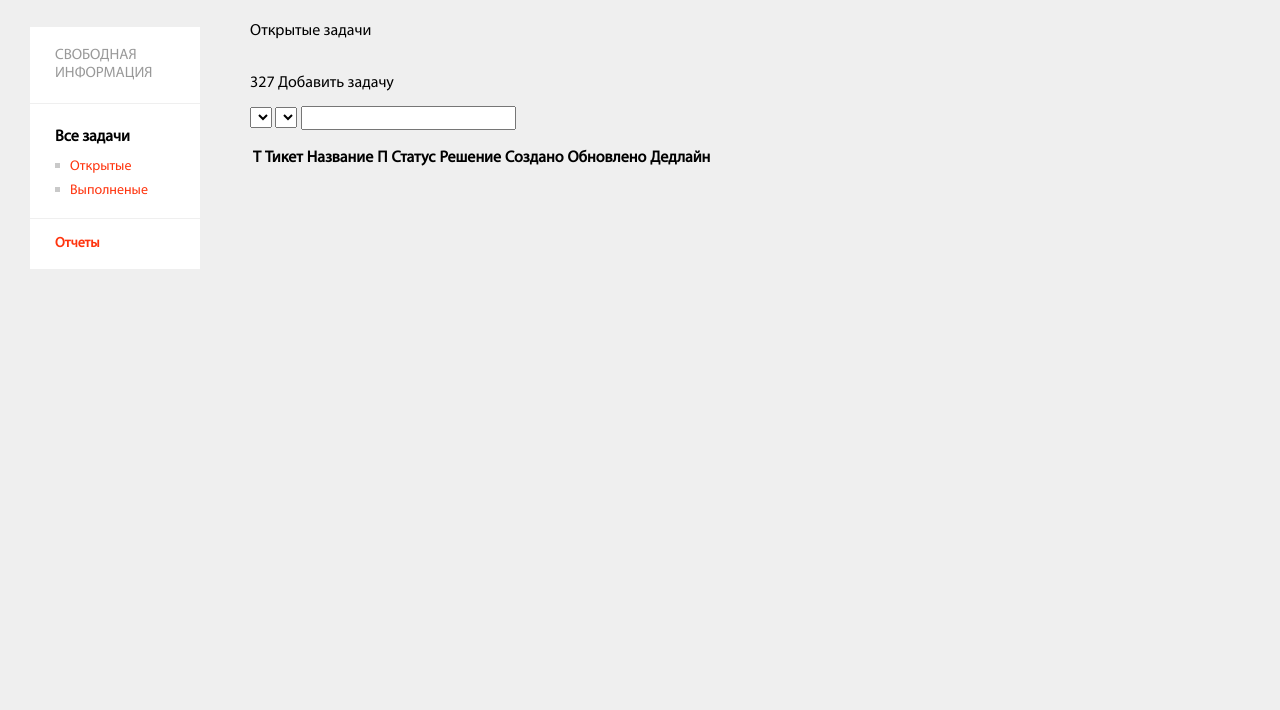
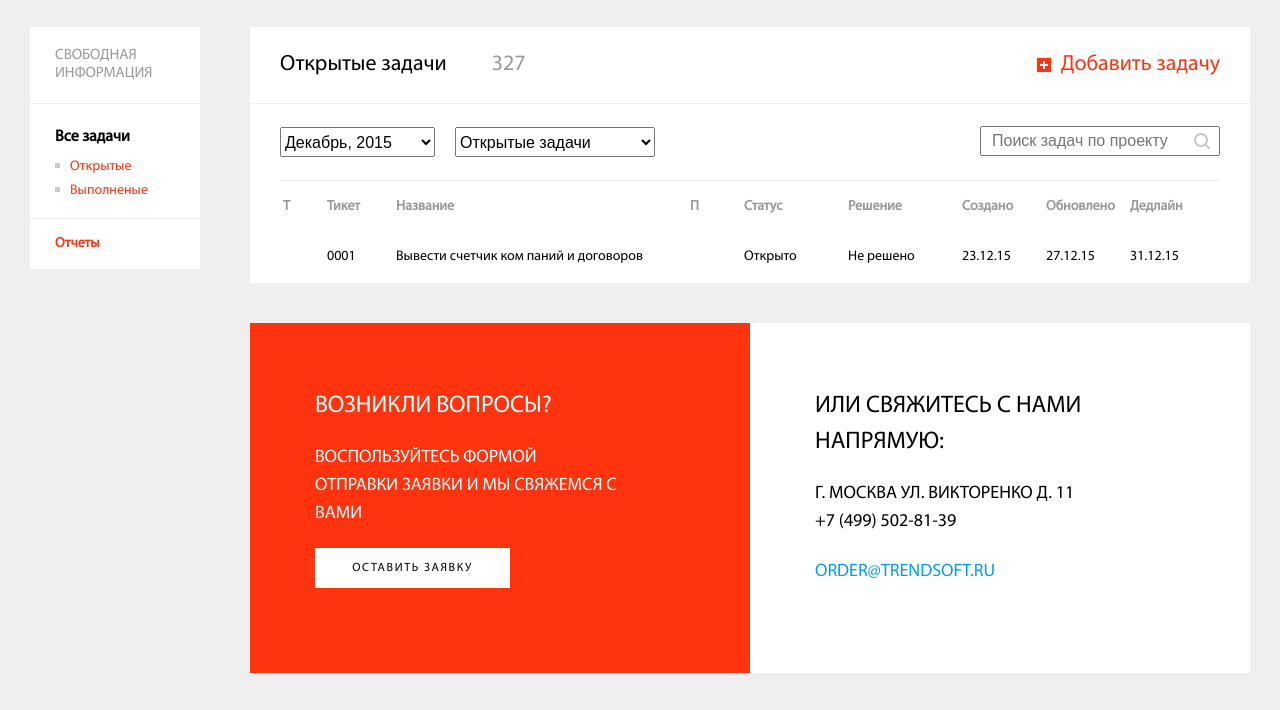
Before and after one commit to Zveroboev/Trend-Soft, a website: page index.html in a window 1280 px wide. Shown: the part 143-853 px from the top of the page. Before the commit the page ends 800 px from the top, so only its background shows below. Drawn offline with nearby package versions, Linux system fonts and the light colour scheme; files that its build step writes are made by us from their sources; files whose address does not match are found by name.

Commit message:
Продолжаю верстку тестового задания

```diff
--- a/index.html
+++ b/index.html
@@ -69,30 +69,76 @@
         <div class="tasks-table__heading-wrapper">
           <p class="tasks-table__type-tasks">Открытые задачи</p>
           <span class="tasks-table__sum-tasks">327</span>
-          <a class="tasks-table__add-task">Добавить задачу</a>
+          <a class="tasks-table__add-task">
+            <span class="tasks-table__add-task-decor"></span>
+            <span class="tasks-table__add-task-text">Добавить задачу</span>
+          </a>
         </div>
         <form class="tasks-table__filter-wrapper">
-          <label for="date" class="theme__visually-hidden"></label>
-          <select name="date" id="date" class="tasks-table__filter-date"></select>
-          <label for="type" class="theme__visually-hidden"></label>
-          <select name="type" id="type" class="tasks-table__filter-type"></select>
-          <label for="search" class="theme__visually-hidden"></label>
-          <input name="search" id="search" type="search">
+          <label for="date" class="theme__visually-hidden">Выберите дату</label>
+          <select name="date" id="date" class="tasks-table__filter-date">
+            <option value="Декабрь, 2015" class="tasks-table__filter-date-option">Декабрь, 2015</option>
+            <option value="Октябрь, 2015" class="tasks-table__filter-date-option" disabled>Октябрь, 2015</option>
+          </select>
+          <label for="type" class="theme__visually-hidden">Выберите тип</label>
+          <select name="type" id="type" class="tasks-table__filter-type">
+            <option value="Открытые" class="tasks-table__filter-type">Открытые задачи</option>
+            <option value="Выполненные" class="tasks-table__filter-type" disabled>Выполненные задачи</option>
+          </select>
+          <label class="tasks-table__filter-search-wrapper">
+            <span class="theme__visually-hidden">Поиск</span>
+            <input name="search" id="search" type="search" class="tasks-table__filter-search"
+                   placeholder="Поиск задач по проекту">
+          </label>
         </form>
-        <table class="table-tasks__table">
-          <tr class="table-tasks__table-row">
-            <th class="table-tasks__table-title">Т</th>
-            <th class="table-tasks__table-title">Тикет</th>
-            <th class="table-tasks__table-title">Название</th>
-            <th class="table-tasks__table-title">П</th>
-            <th class="table-tasks__table-title">Статус</th>
-            <th class="table-tasks__table-title">Решение</th>
-            <th class="table-tasks__table-title">Создано</th>
-            <th class="table-tasks__table-title">Обновлено</th>
-            <th class="table-tasks__table-title">Дедлайн</th>
+        <table class="table-tasks__table table">
+          <tr class="table__row table__row--title">
+            <th class="table__data table__data--1 table__title">Т</th>
+            <th class="table__data table__data--2 table__title">Тикет</th>
+            <th class="table__data table__data--3 table__title">Название</th>
+            <th class="table__data table__data--4 table__title">П</th>
+            <th class="table__data table__data--5 table__title">Статус</th>
+            <th class="table__data table__data--6 table__title">Решение</th>
+            <th class="table__data table__data--7 table__title">Создано</th>
+            <th class="table__data table__data--8 table__title">Обновлено</th>
+            <th class="table__data table__data--9 table__title">Дедлайн</th>
+            <th></th>
+          </tr>
+          <tr class="table__row">
+            <td class="table__data table__data--1"></td>
+            <td class="table__data table__data--2">0001</td>
+            <td class="table__data table__data--3">Вывести счетчик ком паний и договоров</td>
+            <td class="table__data table__data--4"></td>
+            <td class="table__data table__data--5">Открыто</td>
+            <td class="table__data table__data--6">Не решено</td>
+            <td class="table__data table__data--7">23.12.15</td>
+            <td class="table__data table__data--8">27.12.15</td>
+            <td class="table__data table__data--9">31.12.15</td>
+            <td class="table__data table__data--10"></td>
           </tr>
         </table>
       </div>
+      <section class="right-column__feedback feedback">
+        <div class="feedback__form-wrapper">
+          <p class="feedback__form-heading">Возникли вопросы?</p>
+          <p class="feedback__form-text">Воспользуйтесь формой отправки заявки и мы свяжемся с вами</p>
+          <a href="#" class="feedback__form-link btn">Оставить заявку</a>
+        </div>
+        <div class="feedback__adress-wrapper">
+          <p class="feedback__adress-heading">
+            или свяжитесь с нами напрямую:
+          </p>
+          <p class="feedback__adress">
+            г. Москва ул. Викторенко д. 11
+            <br>
+            +7 (499) 502-81-39
+          </p>
+          <a href="#" class="feedback__adress-link">order@trendsoft.ru</a>
+        </div>
+      </section>
+      <section class="main-footer">
+
+      </section>
     </section>
   </div>
 </main>
--- a/sass/btn.scss
+++ b/sass/btn.scss
@@ -14,9 +14,9 @@
 
 .btn:hover,
 .btn:focus{
-  background-color: #e63312;
+  background-color: $red-color-hover;
 }
 
 .btn:active {
-  background-color: #b7280e;
+  background-color: $red-color-active;
 }
--- /dev/null
+++ b/sass/feedback.scss
@@ -0,0 +1,88 @@
+.feedback {
+  display: flex;
+  flex-wrap: wrap;
+  min-height: 350px;
+  margin-bottom: 40px;
+}
+
+.feedback__form-wrapper {
+  background-color: $red-color;
+  color: $white-color;
+  text-transform: uppercase;
+  padding-left: 65px;
+  padding-top: 65px;
+  width: 50%;
+  box-sizing: border-box;
+  flex-grow: 0;
+}
+
+.feedback__form-heading {
+  font-size: 24px;
+  line-height: 36px;
+  margin: 0;
+  margin-bottom: 20px;
+}
+
+.feedback__form-text {
+  font-size: 18px;
+  line-height: 28px;
+  padding-right: 130px;
+  margin: 0;
+  margin-bottom: 20px;
+}
+
+.feedback__form-link {
+  color: $black-color;
+  background-color: $white-color;
+  width: 165px;
+}
+
+.feedback__form-link:hover,
+.feedback__form-link:focus {
+  background-color: $gray-color;
+}
+
+.feedback__form-link:active {
+  background-color: #999999;
+}
+
+.feedback__adress-wrapper {
+  text-transform: uppercase;
+  padding-left: 65px;
+  padding-top: 65px;
+  width: 50%;
+  box-sizing: border-box;
+  flex-grow: 0;
+  background-color: $white-color;
+}
+
+.feedback__adress-heading {
+  font-size: 24px;
+  line-height: 36px;
+  padding-right: 70px;
+  margin: 0;
+  margin-bottom: 20px;
+}
+
+.feedback__adress {
+  font-size: 18px;
+  line-height: 28px;
+  margin: 0;
+  margin-bottom: 10px;
+}
+
+.feedback__adress-link {
+  font-size: 18px;
+  line-height: 52px;
+  text-decoration: none;
+  color: #009bff;
+}
+
+.feedback__adress-link:hover,
+.feedback__adress-link:focus{
+  color: #007fd1;
+}
+
+.feedback__adress-link:active{
+  color: #014c7b;
+}
--- a/sass/right-column.scss
+++ b/sass/right-column.scss
@@ -6,6 +6,7 @@
   display: flex;
   align-items: center;
   position: relative;
+  margin-bottom: 30px;
 }
 
 .right-column__top-icon {
--- a/sass/style.scss
+++ b/sass/style.scss
@@ -11,3 +11,5 @@
 @import "left-column.scss";
 @import "right-column.scss";
 @import "tasks-table";
+@import "table.scss";
+@import "feedback.scss";
--- /dev/null
+++ b/sass/table.scss
@@ -0,0 +1,56 @@
+.table {
+  width: 100%;
+}
+
+.table__row {
+  border-bottom: 1px solid $gray-color;
+  min-height: 50px;
+  font-size: 14px;
+  line-height: 46px;
+  color: $black-color;
+}
+
+.table__row--title {
+  color: #999999;
+}
+
+.table__data {
+  text-align: left;
+  vertical-align: middle;
+}
+
+.table__data--1 {
+  width: 40px;
+}
+
+.table__data--2 {
+  width: 65px;
+}
+
+.table__data--3 {
+  width: 290px;
+}
+
+.table__data--4 {
+  width: 50px;
+}
+
+.table__data--5 {
+  width: 100px;
+}
+
+.table__data--6 {
+  width: 110px;
+}
+
+.table__data--7 {
+  width: 80px;
+}
+
+.table__data--8 {
+  width: 80px;
+}
+
+.table__data--9 {
+  width: 80px;
+}
--- a/sass/tasks-table.scss
+++ b/sass/tasks-table.scss
@@ -0,0 +1,132 @@
+.tasks-table {
+  background-color: $white-color;
+  padding: 0 30px;
+  margin-bottom: 40px;
+}
+
+.tasks-table__heading-wrapper {
+  display: flex;
+  align-items: center;
+  flex-wrap: wrap;
+  border-bottom: 1px solid $gray-color;
+  margin: 0 -30px;
+  padding: 0 30px;
+  min-height: 76px;
+  font-size: 22px;
+  line-height: 36px;
+}
+
+.tasks-table__type-tasks {
+  margin: 0;
+  margin-right: 45px;
+}
+
+.tasks-table__sum-tasks {
+  margin-right: auto;
+  color: #999999;
+}
+
+.tasks-table__add-task {
+  padding-left: 25px;
+  color: $red-color;
+  cursor: pointer;
+  position: relative;
+}
+
+.tasks-table__add-task-decor {
+  height: 14px;
+  width: 14px;
+  background-color: $red-color;
+  border: 1px solid $gray-color;
+  position: absolute;
+  left: 0;
+  top: 10px;
+}
+
+.tasks-table__add-task-decor::after {
+  content: "";
+  height: 2px;
+  width: 8px;
+  background-color: $white-color;
+  position: absolute;
+  left: 3px;
+  top: 6px;
+}
+
+.tasks-table__add-task-decor::before {
+  content: "";
+  height: 8px;
+  width: 2px;
+  background-color: $white-color;
+  position: absolute;
+  left: 6px;
+  top: 3px;
+}
+
+.tasks-table__add-task:hover,
+.tasks-table__add-task:focus {
+  color: $red-color-hover;
+}
+
+.tasks-table__add-task:hover,
+.tasks-table__add-task:focus {
+  .tasks-table__add-task-decor {
+    background-color: $red-color-hover;
+  }
+}
+
+.tasks-table__add-task:active {
+  color: $red-color-active;
+}
+
+.tasks-table__add-task:active {
+  .tasks-table__add-task-decor {
+    background-color: $red-color-active;
+  }
+}
+
+.tasks-table__filter-wrapper {
+  display: flex;
+  flex-wrap: wrap;
+  align-items: center;
+  padding-top: 20px;
+  padding-bottom: 20px;
+  border-bottom: 1px solid $gray-color;
+}
+
+.tasks-table__filter-date {
+  margin-right: 20px;
+  width: 155px;
+  height: 30px;
+}
+
+.tasks-table__filter-type {
+  margin-right: auto;
+  width: 200px;
+  height: 30px;
+}
+
+.tasks-table__filter-search {
+  width: 240px;
+  height: 30px;
+}
+
+.tasks-table__filter-search-wrapper {
+  position: relative;
+}
+
+.tasks-table__filter-search-wrapper::after {
+  content: url("../img/icon-search.svg");
+  position: absolute;
+  right: 10px;
+  top: 3px;
+}
+
+.tasks-table__filter-search {
+  padding-left: 10px;
+  padding-right: 25px;
+}
+
+.table-tasks__table {
+
+}
--- a/sass/variables.scss
+++ b/sass/variables.scss
@@ -1,4 +1,6 @@
 $black-color: #000000;
 $gray-color: #efefef;
 $red-color: #ff340e;
+$red-color-hover: #e63312;
+$red-color-active: #b7280e;
 $white-color: #ffffff;
```
Also changed, not shown: img/icon-search.svg (added), psd/icon.svg (deleted).
